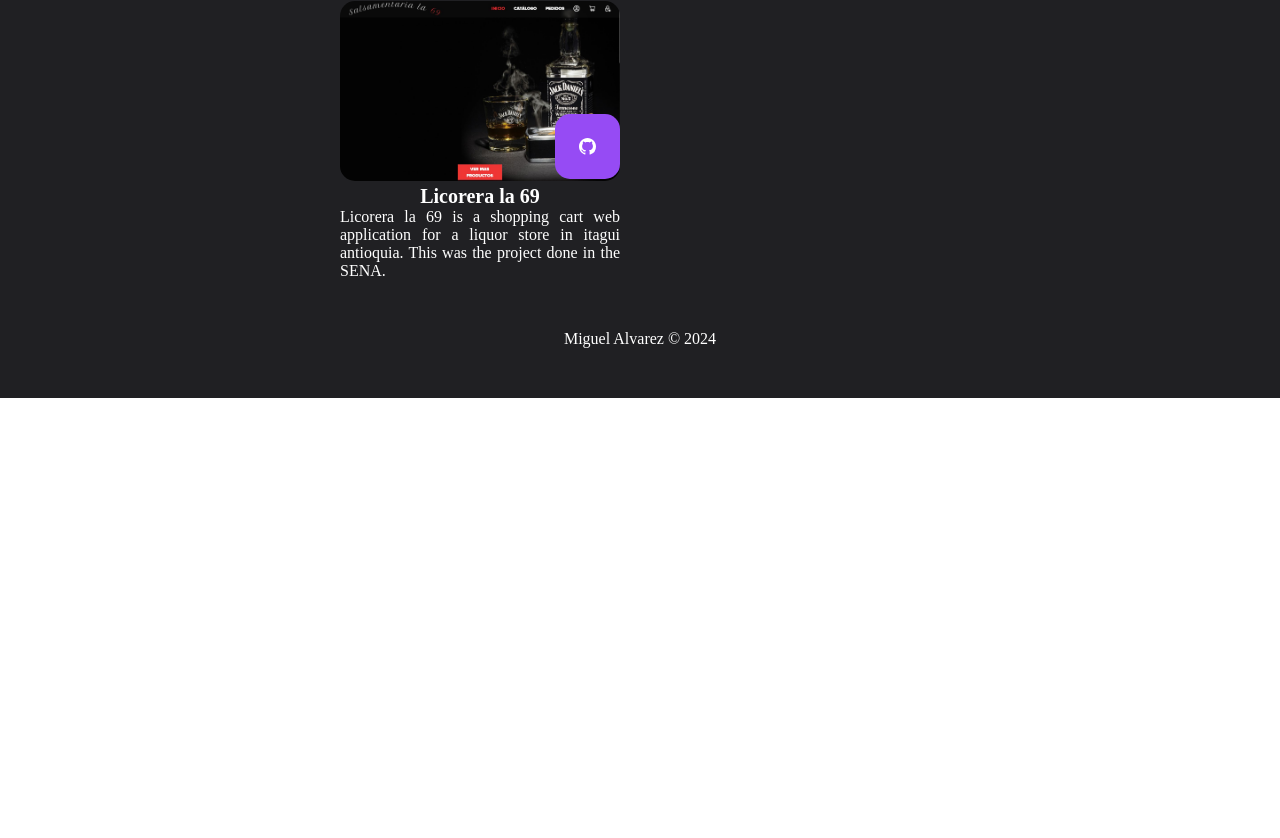
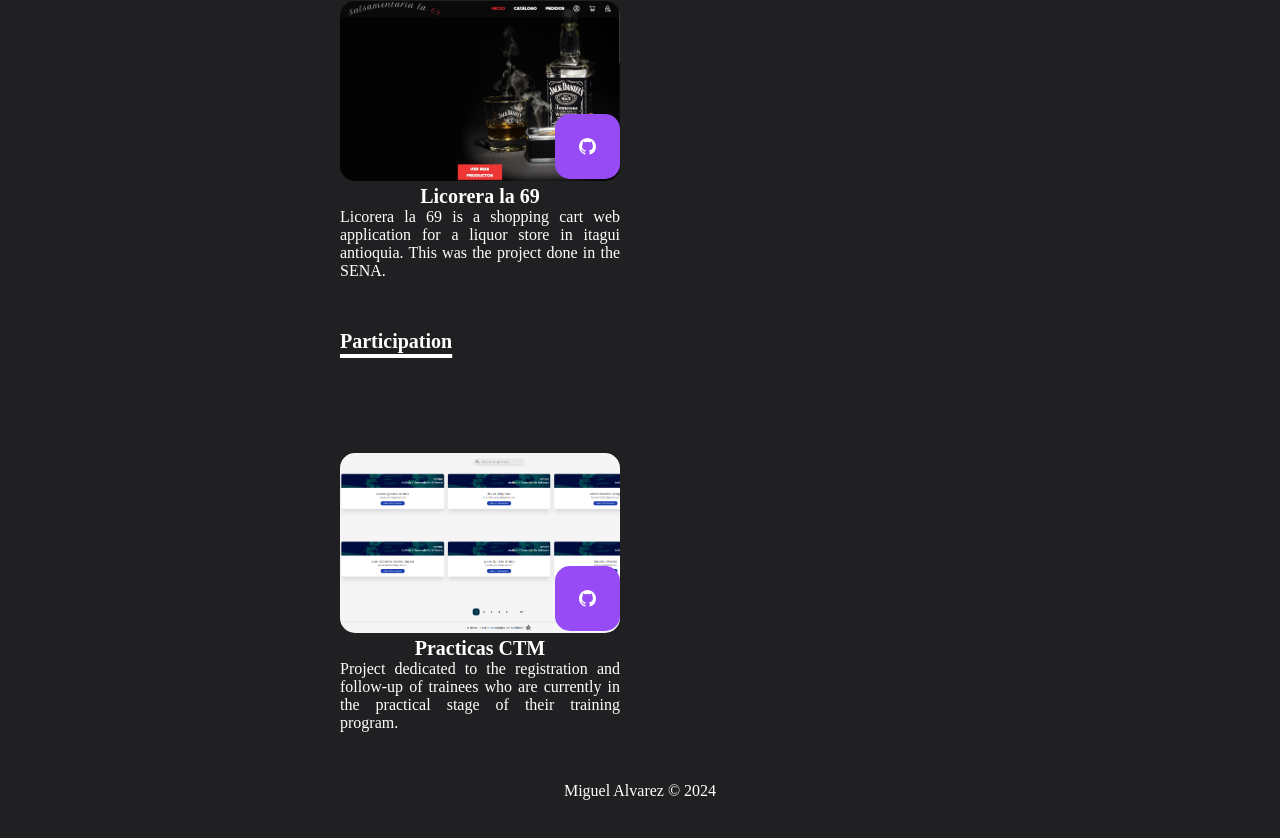
Before and after one commit to LuisMiguelDevelopment/MyPortfolio, a React (Vite) app: page /Projects in a window 1280 px wide. Shown: the part 908-1746 px from the top of the page. Before the commit the page ends 1306 px from the top, so only its background shows below. Built offline with nearby package versions, Linux system fonts and the light colour scheme; a web font is replaced by a local one.

Commit message:
feat: :sparkles: add new projects

```diff
--- a/src/pages/projects/Projects.jsx
+++ b/src/pages/projects/Projects.jsx
@@ -4,6 +4,7 @@ import Card from '../../components/molecules/Card/Card';
 import Licorera from '../../assets/img/Licorerala69.jpg'
 import VisionWeb from '../../assets/img/VISIONWEB.png'
 import MyPortfolio from '../../assets/img/MyPortfolio.png'
+import PracticasCtm from '../../assets/img/PRACTICASCTM.png'
 import Layout from "../../_config/Layout"
 
 
@@ -18,6 +19,12 @@ const Projects = () => {
         <Card link={'https://github.com/LuisMiguelDevelopment/MyPortfolio.git'} image={MyPortfolio} alt={'image'} name={'My Portfolio'} showButton={true} icon={'github'}  description={'My portfolio was made with Vitejs, Three.js, a 3D library for JavaScript and Framer Motion an animation library and using atomic design.'} />
         <Card link={'https://github.com/LuisMiguelDevelopment/LicoreraLa69.git'} image={Licorera} alt={'image'} showButton={true} icon={'github'}   name={'Licorera la 69'} description={'Licorera la 69 is a shopping cart web application for a liquor store in itagui antioquia. This was the project done in the SENA.'} />
       </div>
+      <div className="text-title__projects text-title__participation">
+        <Title text={'Participation'} level={'h3'} />
+      </div>
+      <div className="card-projects">
+        <Card link={'https://github.com/sena-proyectos/practicas-ctm.git'} image={PracticasCtm} alt={'image'}  name={'Practicas CTM'} showButton={true} icon={'github'}  description={'Project dedicated to the registration and follow-up of trainees who are currently in the practical stage of their training program. '} />
+      </div>
     </Layout>
   )
 }
--- a/src/pages/projects/projects.css
+++ b/src/pages/projects/projects.css
@@ -16,6 +16,11 @@
    border-radius: 15px;
 }
 
+
+.text-title__participation{
+    margin-top: 50px;
+}
+
 @media screen and (max-width:642px) {
     .card-projects{
         justify-content: center;
```
Also changed, not shown: src/assets/img/PRACTICASCTM.png (added), src/assets/img/VISIONWEB.png.
